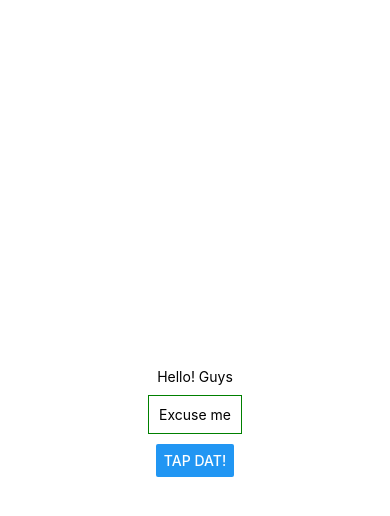
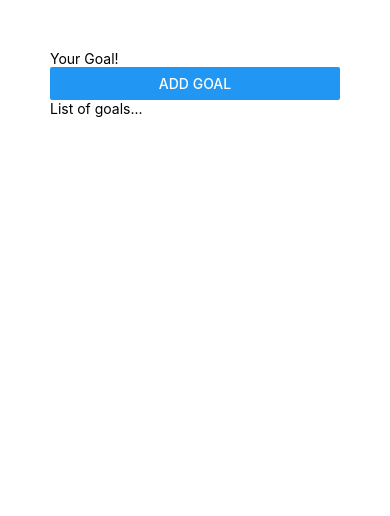
Before and after one commit to ciarancooke9/react_native_first_project, a React Native app: screen / in a window 390 px wide. Shown: the top 516 px of the page. Built offline with nearby package versions, Linux system fonts and the light colour scheme.

Commit message:
Goals interface added

```diff
--- a/App.js
+++ b/App.js
@@ -1,29 +1,22 @@
 import { StatusBar } from "expo-status-bar";
-import { StyleSheet, Text, View, Button } from "react-native";
+import { StyleSheet, Text, View, Button, TextInput } from "react-native";
 
 export default function App() {
   return (
-    <View style={styles.container}>
+    <View style={styles.appContainer}>
       <View>
-        <Text>Hello! Guys</Text>
+        <TextInput placeholder="Your Goal!"/>
+        <Button title="Add Goal"/>
       </View>
-      <Text style={styles.dummyText}>Excuse me</Text>
-      <Button title="Tap dat!"></Button>
+      <View>
+        <Text>List of goals...</Text>
+      </View>
     </View>
   );
 }
 
 const styles = StyleSheet.create({
-  container: {
-    flex: 1,
-    backgroundColor: "#fff",
-    alignItems: "center",
-    justifyContent: "center",
-  },
-  dummyText: {
-    margin: 10,
-    borderWidth: 1,
-    borderColor: "green",
-    padding: 10,
-  },
+  appContainer: {
+    padding: 50
+  }
 });
```
